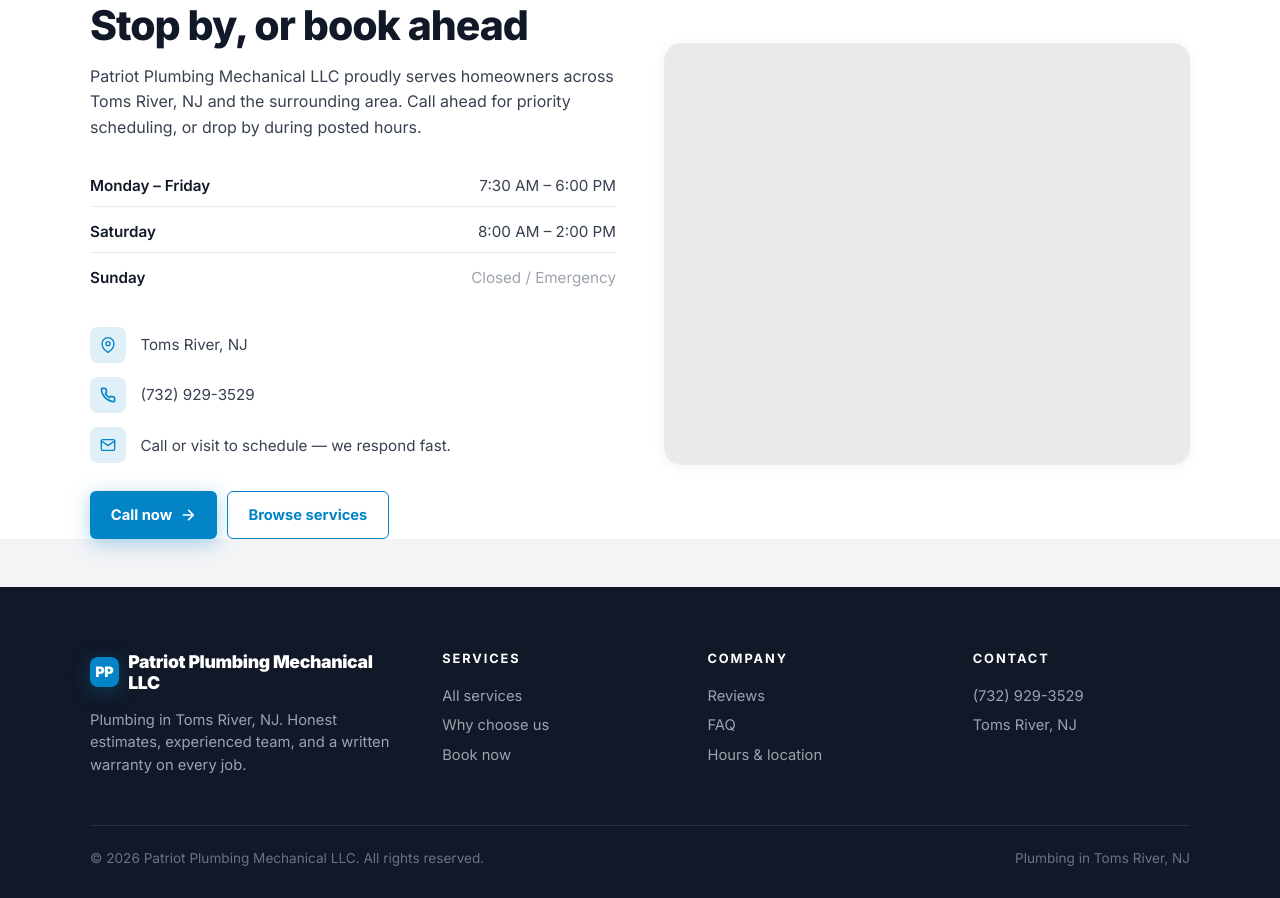
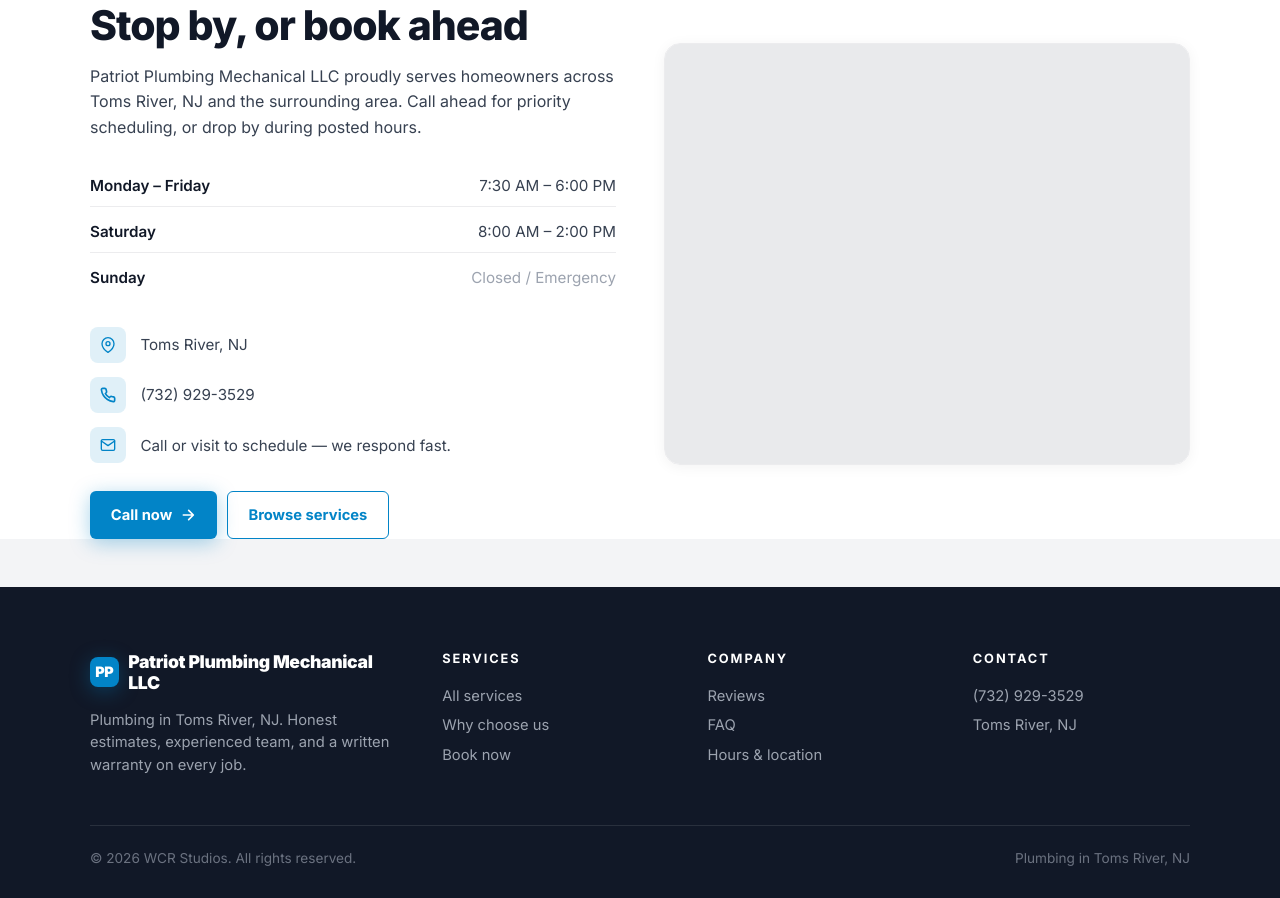
Before and after one commit to Wrenbjor/trades--patriot-plumbing-mechanical-llc, a plain HTML site: page index.html in a window 1280 px wide. Shown: the part 4414-5312 px from the top of the page. Drawn offline with nearby package versions, Linux system fonts and the light colour scheme; no server answers.

Commit message:
Update site

```diff
--- a/index.html
+++ b/index.html
@@ -573,7 +573,7 @@
     </div>
   </div>
   <div class="foot-bottom">
-    <div>&copy; 2026 Patriot Plumbing Mechanical LLC. All rights reserved.</div>
+    <div>&copy; 2026 WCR Studios. All rights reserved.</div>
     <div>Plumbing in Toms River, NJ</div>
   </div>
 </footer>
```
